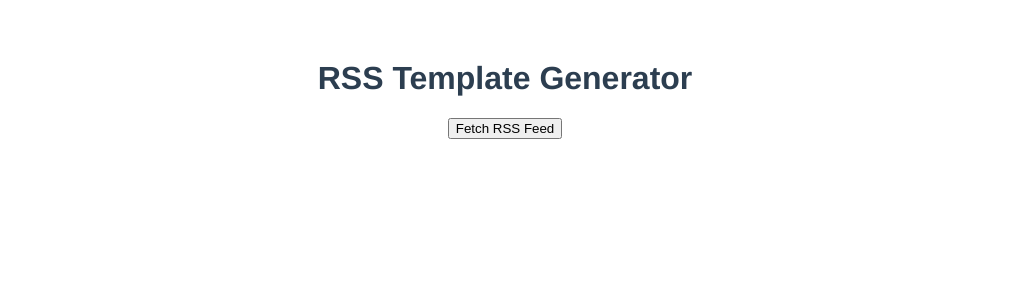
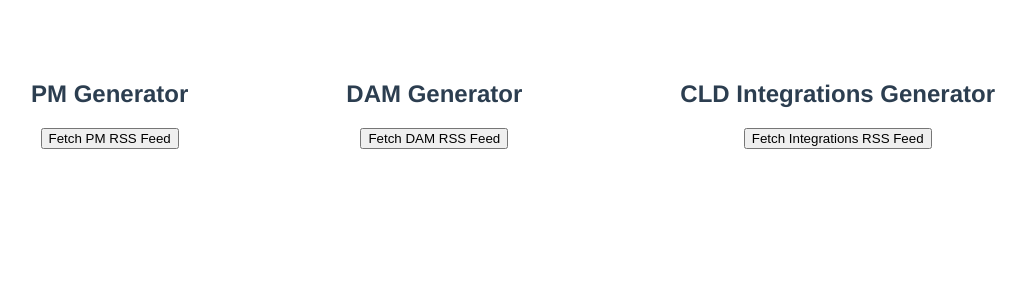
Before and after one commit to JS-goose/template-generator, a Vue app: page / in a window 1280 px wide. Shown: the top 300 px of the page, without its empty margins (135-1161 px from the left). Built offline with nearby package versions, Linux system fonts and the light colour scheme.

Commit message:
separated sections + styling

```diff
--- a/src/components/ProductSelector.vue
+++ b/src/components/ProductSelector.vue
@@ -1,10 +1,24 @@
 <template>
-  <div class="hello">
-    <h1>{{ msg }}</h1>
-    <button @click="fetchRSSFeed">Fetch RSS Feed</button>
-    <pre v-if="jsonResults">{{ jsonResults }}</pre>
-    <p v-if="fetchError">{{ fetchError }}</p>
-  </div>
+  <section>
+    <div>
+      <h1>PM Generator</h1>
+      <button @click="fetchRSSFeed(this.pmBaseURL)">Fetch PM RSS Feed</button>
+      <pre v-if="jsonResults">{{ jsonResults }}</pre>
+      <p v-if="fetchError">{{ fetchError }}</p>
+    </div>
+    <div>
+      <h1>DAM Generator</h1>
+      <button @click="fetchRSSFeed(this.damBaseURL)">Fetch DAM RSS Feed</button>
+      <pre v-if="jsonResults">{{ jsonResults }}</pre>
+      <p v-if="fetchError">{{ fetchError }}</p>
+    </div>
+    <div>
+      <h1>CLD Integrations Generator</h1>
+      <button @click="fetchRSSFeed(this.cldIntURL)">Fetch Integrations RSS Feed</button>
+      <pre v-if="jsonResults">{{ jsonResults }}</pre>
+      <p v-if="fetchError">{{ fetchError }}</p>
+    </div>
+  </section>
 </template>
 
 <script>
@@ -26,18 +40,19 @@ export default {
     };
   },
   methods: {
-    async fetchRSSFeed() {
+    async fetchRSSFeed(productTypeURL) {
+      console.log(productTypeURL);
       // Proxy isn't working - needs replacement
       const proxy = 'https://thingproxy.freeboard.io/fetch/';
       this.jsonResults = null;
       this.fetchError = null;
       try {
-        // This proxy needs to be looked at because it's returning a 403 forbidden
-        const response = await axios.get(proxy2 + this.pmBaseURL);
+        const response = await axios.get(proxy + productTypeURL);
         console.log('request sent');
         this.convertRssToJson(response.data);
       } catch (error) {
-        this.error = `Error fetching the ${this.pmBaseURL} feed - check URL for accuracy`;
+        //
+        this.error = `Error fetching the ${productTypeURL} feed - check URL for accuracy`;
       }
     },
     convertRssToJson(xml) {
@@ -69,4 +84,11 @@ li {
 a {
   color: #42b983;
 }
+
+section {
+  display: flex;
+  flex-direction: row;
+  width: 100vw;
+  justify-content: space-evenly;
+}
 </style>
```
